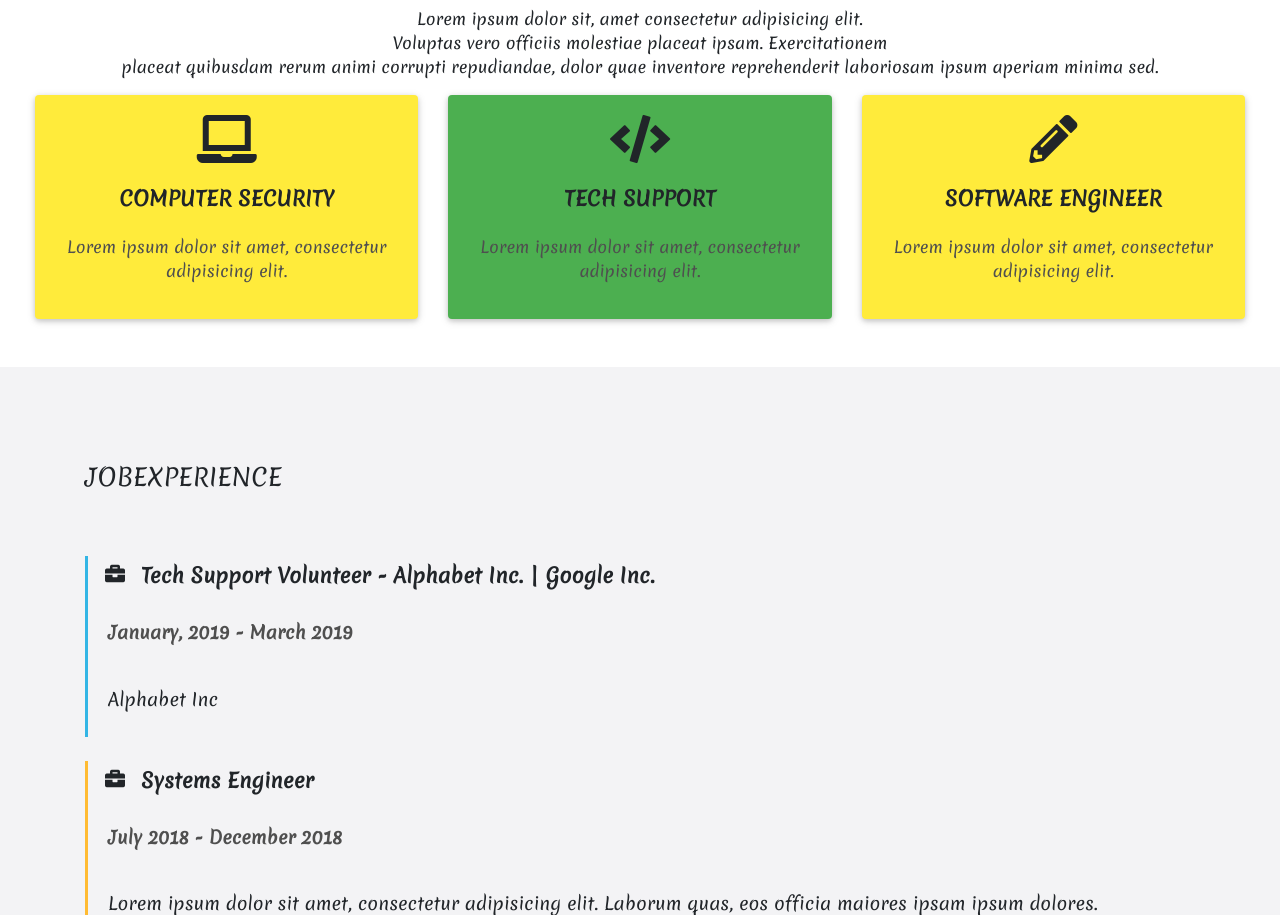
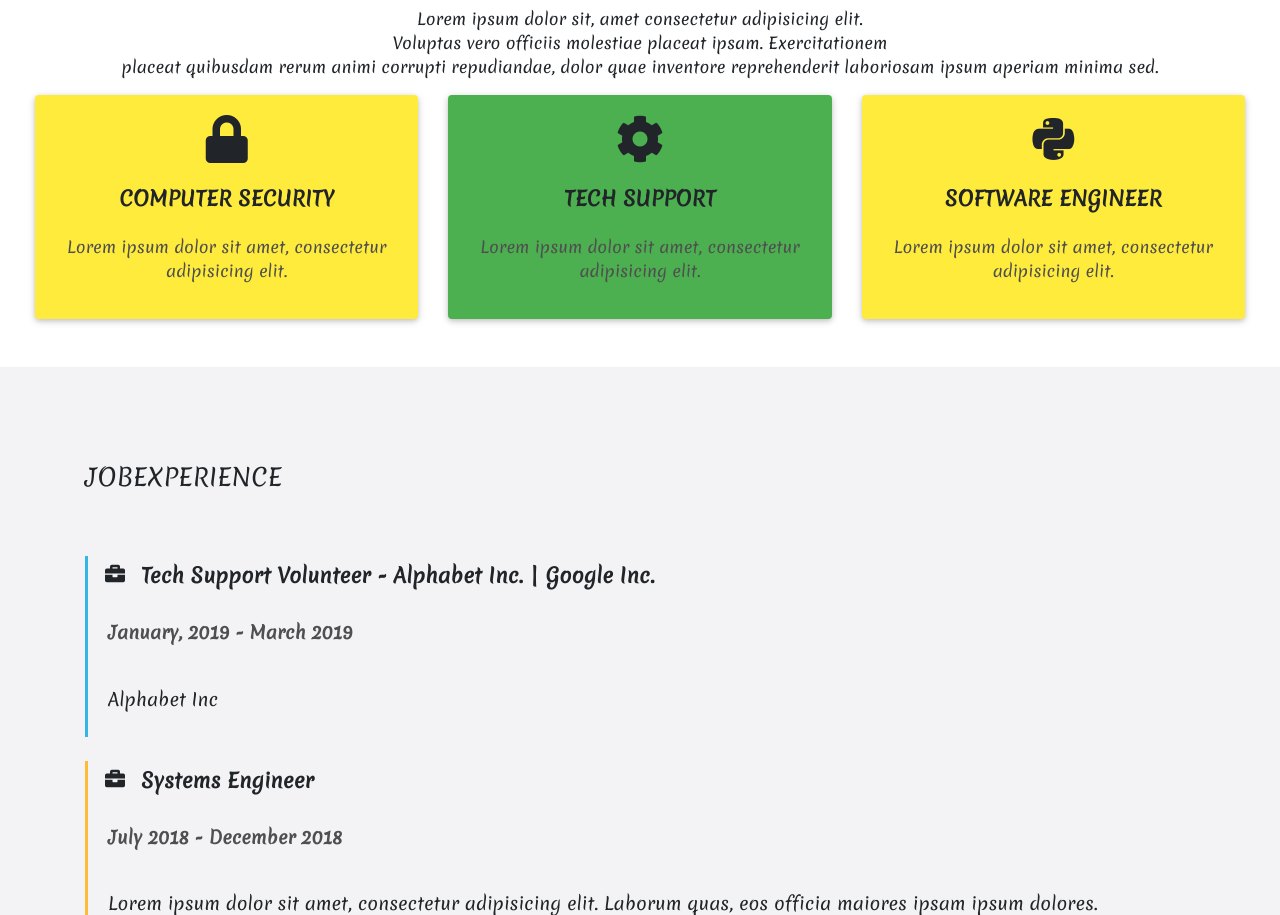
Before and after one commit to Lugaga/my-portfolio, a plain HTML site: page index.html in a window 1280 px wide. Shown: the part 1108-2023 px from the top of the page. Drawn offline with Linux system fonts and the light colour scheme.

Commit message:
add font awesome icons to about me section

```diff
--- a/index.html
+++ b/index.html
@@ -168,7 +168,7 @@
 
                 <!--Panel-->
                 <div class="card card-body yellow hoverable">
-                    <i class="fas fa-laptop fa-3x mb-4" aria-hidden="true"></i>
+                    <i class="fas fa-lock fa-3x mb-4" aria-hidden="true"></i>
                     <h5 class="font-weight-bold text-uppercase mb-4">Computer Security</h5>
                     <p class="dark-grey-text">Lorem ipsum dolor sit amet, consectetur adipisicing elit.</p>
                 </div>
@@ -182,7 +182,7 @@
 
                 <!--Panel-->
                 <div class="card card-body green hoverable">
-                    <i class="fas fa-code fa-3x mb-4" aria-hidden="true"></i>
+                    <i class="fas fa-gear fa-3x mb-4" aria-hidden="true"></i>
                     <h5 class="font-weight-bold text-uppercase mb-4">Tech Support</h5>
                     <p class="dark-grey-text">Lorem ipsum dolor sit amet, consectetur adipisicing elit.</p>
                 </div>
@@ -196,7 +196,7 @@
 
                 <!--Panel-->
                 <div class="card card-body yellow hoverable">
-                    <i class="fas fa-pencil-alt fa-3x mb-4" aria-hidden="true"></i>
+                    <i class="fab fa-python fa-3x mb-4" aria-hidden="true"></i>
                     <h5 class="font-weight-bold text-uppercase mb-4">Software Engineer</h5>
                     <p class="dark-grey-text">Lorem ipsum dolor sit amet, consectetur adipisicing elit.</p>
                 </div>
```
